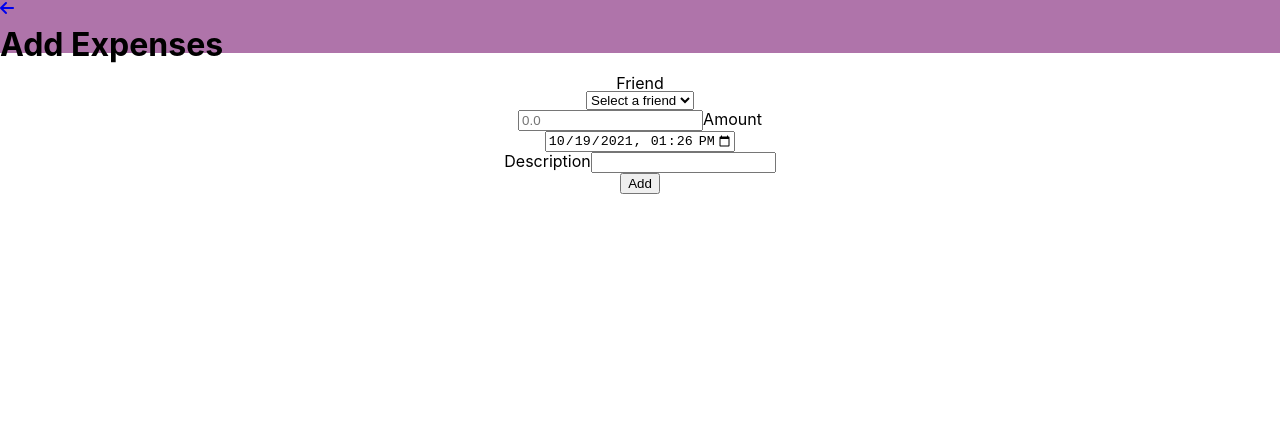
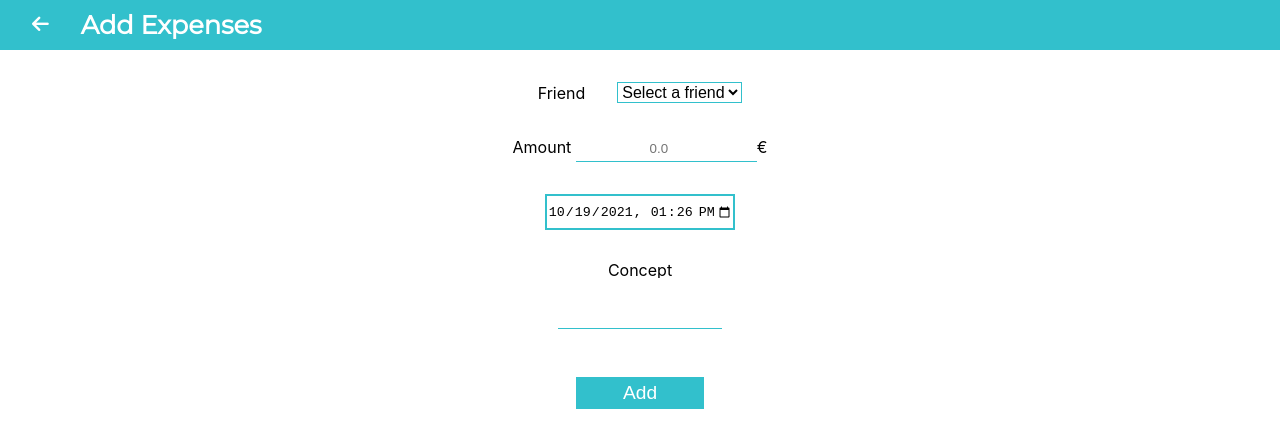
Before and after one commit to yosiris-m/SharedExpenses, a React (Create React App) app: page /add-expense in a window 1280 px wide. Shown: the top 448 px of the page. Built offline with nearby package versions, Linux system fonts and the light colour scheme.

Commit message:
add  styles

```diff
--- a/src/pages/add-expense/AddExpense.module.scss
+++ b/src/pages/add-expense/AddExpense.module.scss
@@ -1,10 +1,51 @@
+@import "src/styles/core/variables";
+@import "src/styles/core/mixins";
 .header {
-  background-color: rgba(164,97,159,0.88);
+  @include headerComponent;
 }
 
 .form {
-  display: flex;
-  flex-direction: column;
-  justify-content: center;
-  align-items: center;
+  @include flex-column;
+  font-size: 1rem;
 }
+
+.select {
+  @include flex-row;
+  margin: 2rem 0;
+}
+
+.selectOption {
+  margin-left: 2rem;
+  border-color: $color-gB;
+  background-color: white;
+  font-size: 1rem;
+}
+
+.button {
+  @include button;
+}
+
+.amount {
+  border: none;
+  text-align: center;
+  border-bottom: 1px solid $color-gB;
+  height: 1.5rem;
+}
+
+.date {
+  margin-top: 2rem;
+  height: 2rem;
+  border: 2px solid $color-gB;
+}
+.descriptionBox {
+  @include flex-column;
+  margin-top: 0;
+}
+
+.descriptionTitle {
+  margin-top: 2rem;
+}
+.description {
+  @include inputText;
+  width: 10rem;
+}
--- a/src/pages/add-expense/AddExpense.tsx
+++ b/src/pages/add-expense/AddExpense.tsx
@@ -32,21 +32,26 @@ function AddExpense() {
         <h1>Add Expenses </h1>
       </header>
       <form onSubmit={handleSubmit} className={styles.form}>
-        <label> Friend</label>
+        <section className={styles.select}>
+          Friend
           <select
+            className={styles.selectOption}
             onChange={(event) => setFriend(event.target.value)}
             value={friend}
             required
           >
-          <option value="">Select a friend</option>
+            <option value="">Select a friend </option>
             {getFriends().map((friend, idx) => (
               <option value={friend} key={idx}>
                 {friend}
               </option>
             ))}
           </select>
+        </section>
         <label>
+          <span>Amount </span>
           <input
+            className={styles.amount}
             required
             type="number"
             min="0.01"
@@ -55,9 +60,10 @@ function AddExpense() {
             value={amount}
             onChange={(event) => setAmount(event.target.value)}
           />
-          Amount
+          €
         </label>
         <input
+          className={styles.date}
           required
           type={"datetime-local"}
           max={now}
@@ -65,16 +71,19 @@ function AddExpense() {
           onChange={(event) => setDate(event.target.value)}
         />
 
-        <label>
-          Description
+        <label className={styles.descriptionBox}>
+          <span className={styles.descriptionTitle}>Concept</span>
           <input
+            className={styles.description}
             required
             type="text"
             value={description}
             onChange={(event) => setDescription(event.target.value)}
           />
         </label>
-        <button type="submit">Add</button>
+        <button type="submit" className={styles.button}>
+          Add
+        </button>
       </form>
     </>
   );
--- a/src/pages/add-user/AddUser.module.scss
+++ b/src/pages/add-user/AddUser.module.scss
@@ -1,8 +1,23 @@
+@import "src/styles/core/variables";
+@import "src/styles/core/mixins";
+
 .header {
-  background-color: #bbbbf8;
-  font-family: sans-serif;
+  @include headerComponent;
 }
 
-.label {
-  //word-spacing: 1vw;
+.form {
+  margin-top: 2.5rem;
+  @include flex-column;
 }
+
+.inputName {
+  @include inputText;
+  margin-top: 2rem;
+}
+
+.button {
+  @include button;
+}
+.button:hover {
+  background-color: $Hover-BgColorUsers;
+}
--- a/src/pages/add-user/AddUser.tsx
+++ b/src/pages/add-user/AddUser.tsx
@@ -29,17 +29,19 @@ function AddUser() {
         </Link>
         <h1>Add User </h1>
       </header>
-      <form onSubmit={handleSubmit}>
-        <span>Name</span>
+      <form onSubmit={handleSubmit} className={styles.form}>
+        <i className="fas fa-user" />
         <input
-          className={styles.label}
+          className={styles.inputName}
           required
           type="text"
           value={name}
           onChange={(event) => setName(event.target.value)}
           autoFocus
         />
-        <button type="submit">Add</button>
+        <button type="submit" className={styles.button}>
+          Add
+        </button>
       </form>
     </>
   );
--- a/src/styles/core/_mixins.scss
+++ b/src/styles/core/_mixins.scss
@@ -30,3 +30,38 @@
     color: $color-LinkHover;
   }
 }
+
+@mixin headerComponent {
+  background-color: $background-ColorUsers;
+  @include flex-row;
+  justify-content: flex-start;
+  font-family: $font-family;
+  font-size: 0.8rem;
+  color: $color-title;
+
+  & i {
+    font-size: 1.2rem;
+    color: $color-title;
+    padding: 0 2rem;
+  }
+}
+
+@mixin button {
+  width: 8rem;
+  height: 2rem;
+  background-color: $color-gB;
+  border: none;
+  color: $fontColor;
+  margin-top: 3rem;
+  font-size: 1.2rem;
+}
+
+@mixin inputText {
+  width: 15rem;
+  height: 3rem;
+  border: none;
+  border-bottom: 1px solid $color-gB;
+  text-align: center;
+  text-transform: capitalize;
+  font-size: 1.2rem;
+}
--- a/src/styles/core/_reset.scss
+++ b/src/styles/core/_reset.scss
@@ -0,0 +1,63 @@
+html,
+body,
+div,
+span,
+h1,
+h2,
+h3,
+h4,
+h5,
+h6,
+p,
+img,
+small,
+u,
+i,
+ol,
+ul,
+li,
+form,
+label,
+article,
+footer,
+header,
+menu,
+nav,
+section {
+  margin: 0;
+  padding: 0;
+  border: 0;
+  font: inherit;
+  vertical-align: baseline;
+}
+/* HTML5 display-role reset for older browsers */
+
+footer,
+header,
+menu,
+nav,
+section {
+  display: block;
+}
+body {
+  line-height: 1;
+}
+ol,
+ul {
+  list-style: none;
+}
+blockquote,
+q {
+  quotes: none;
+}
+blockquote:before,
+blockquote:after,
+q:before,
+q:after {
+  content: "";
+  content: none;
+}
+table {
+  border-collapse: collapse;
+  border-spacing: 0;
+}
--- a/src/styles/core/_variables.scss
+++ b/src/styles/core/_variables.scss
@@ -13,3 +13,6 @@ $background-ColorBalance: rgba(50, 192, 204, 0.06);
 
 $color-LinkHover: blue;
 $color-icon: #32c0cc;
+$color-title: white;
+$color-gB: #32c0cc;
+$fontColor: white;
```
Lines whose indentation alone changed are shown as unchanged.
